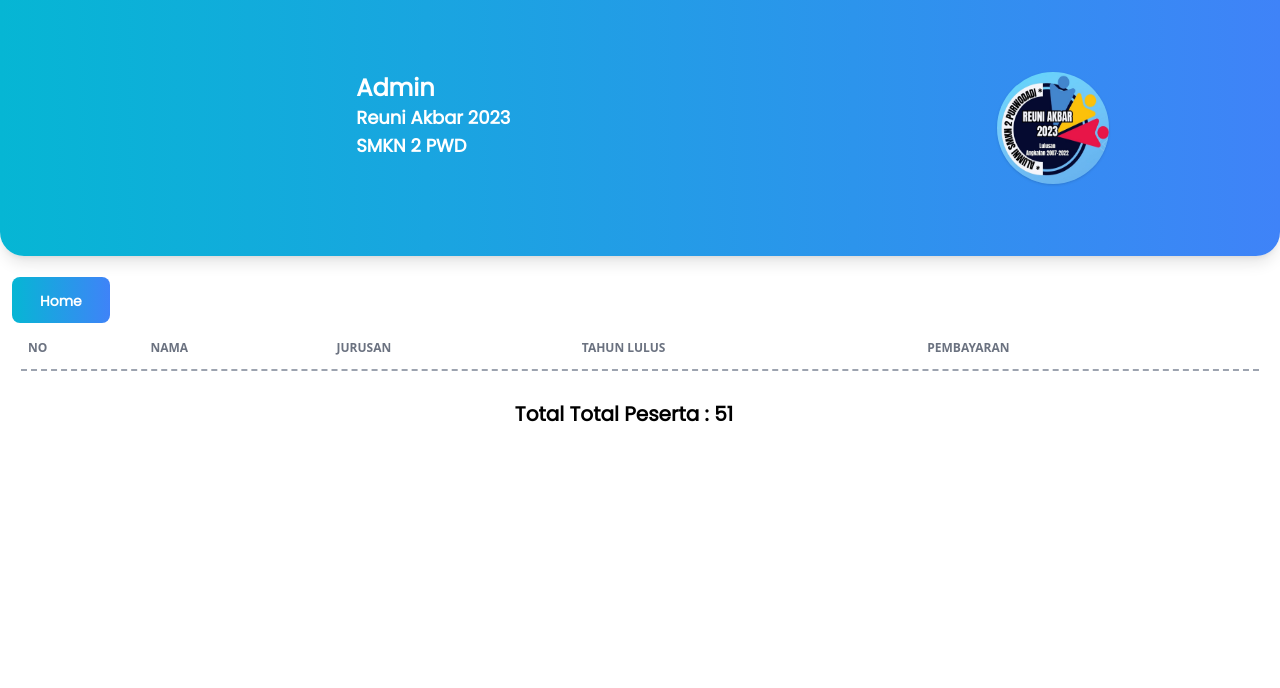
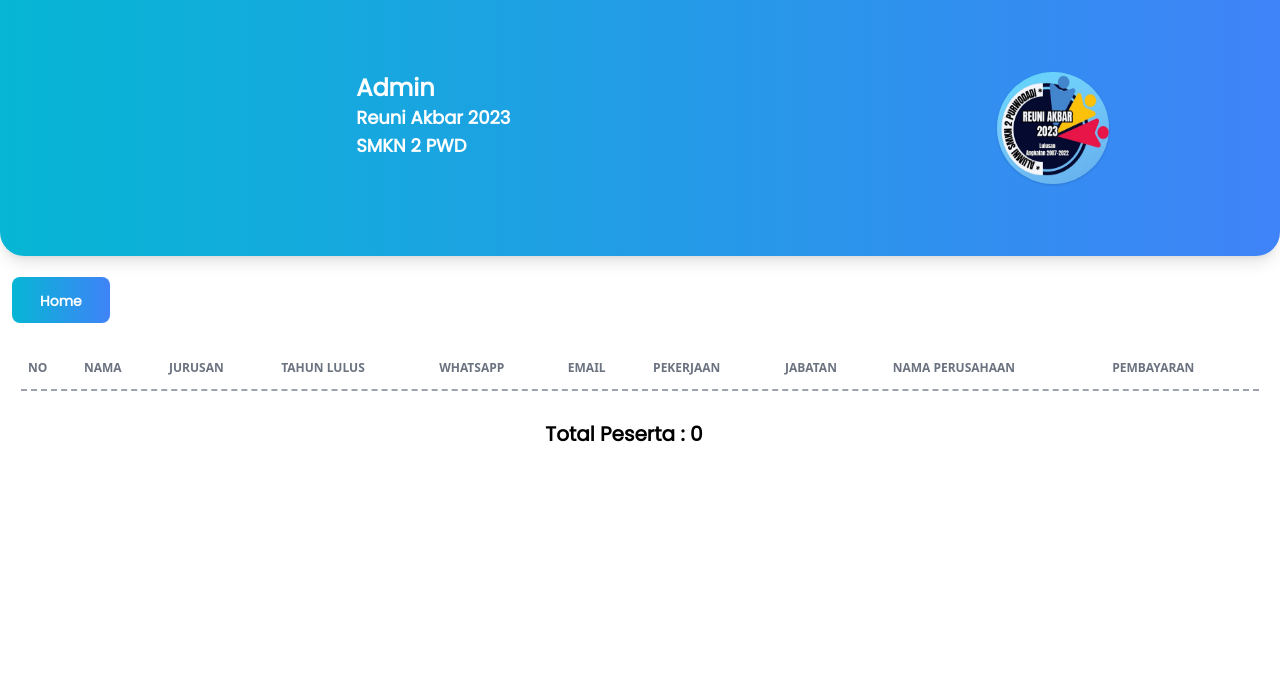
Before and after one commit to Rizalfaizin06/Reuni_SMKN2_PWD, a CodeIgniter app: page /database/index.php/dashboard/verifikasi/1 in a window 1280 px wide. Shown: the top 688 px of the page. Run offline with CodeIgniter, Linux system fonts and the light colour scheme; tables that the repository leaves empty or names only in its code hold one stand-in row (values such as "Sample post"); lists and menus that the app fills with data are empty; style sheets or scripts are compiled from the project's sources; some libraries are stand-ins or nearby versions.

Commit message:
sticky column name

```diff
--- a/application/views/verifikasi_pembayaran.php
+++ b/application/views/verifikasi_pembayaran.php
@@ -36,7 +36,7 @@
             </div>
         </div>
         <!-- <div class="p-5">
-            <h2 colspan="6"
+            <h2 colspan="10"
                 class="text-center text-2xl bg-gradient-to-r from-cyan-300 to-blue-400 font-bold rounded-lg text-white w-full m-5 p-3">
                 alumni
             </h2>
@@ -49,12 +49,12 @@
                 <span class="text-sm font-poppins font-bold text-white">Home</span>
             </a>
         </div>
-
-        <div class="w-full overflow-y-auto p-5 pt-0" id="allContent">
+        <div class="w-full p-5">
+            <div class="w-full overflow-y-auto pt-0" id="allContent">
                 <table class="w-full text-sm text-left text-gray-500 ">
                     <thead class="text-xs text-gray-500 uppercase w-full">
                         <tr>
-                        <th colspan="6" class="p-5">
+                            <th colspan="10" class="p-5">
                             </th>
                         </tr>
 
@@ -62,7 +62,7 @@
                             <th scope="col" class="px-2 py-3">
                                 No
                             </th>
-                        <th scope="col" class="px-2 py-3">
+                            <th scope="col" class="px-2 py-3 sticky left-0 bg-white">
                                 Nama
                             </th>
                             <th scope="col" class="px-2 py-3">
@@ -72,11 +72,26 @@
                                 Tahun Lulus
                             </th>
                             <th scope="col" class="px-2 py-3">
+                                Whatsapp
+                            </th>
+                            <th scope="col" class="px-2 py-3">
+                                Email
+                            </th>
+                            <th scope="col" class="px-2 py-3">
+                                Pekerjaan
+                            </th>
+                            <th scope="col" class="px-2 py-3">
+                                Jabatan
+                            </th>
+                            <th scope="col" class="px-2 py-3">
+                                Nama Perusahaan
+                            </th>
+                            <th scope="col" class="px-2 py-3">
                                 Pembayaran
                             </th>
                         </tr>
                         <tr>
-                        <th colspan="6">
+                            <th colspan="10">
                                 <div class="border-t-2 border-dashed border-gray-400 w-full"></div>
                             </th>
                         </tr>
@@ -88,24 +103,50 @@
                         foreach ($users->result() as $row):
                             ?>
                             <tr class="bg-white border-b dark:bg-gray-800 dark:border-gray-700">
-                            <th scope="row" class="px-2 py-4 font-medium text-gray-900 whitespace-nowrap dark:text-white">
+                                <th scope="row"
+                                    class="px-2 py-4 font-medium text-gray-900 whitespace-nowrap dark:text-white ">
                                     <?= $count; ?>
 
                                 </th>
-                            <th scope="row" class="px-2 py-4 font-medium text-gray-900 whitespace-nowrap dark:text-white">
+                                <th scope="row"
+                                    class="px-2 py-4 font-medium text-gray-900 whitespace-nowrap dark:text-white sticky left-0 bg-white">
                                     <?= $row->nama; ?>
                                 </th>
-                            <td scope="row" class="px-2 py-4 font-medium text-gray-900 whitespace-nowrap dark:text-white">
+                                <td scope="row"
+                                    class="px-2 py-4 font-medium text-gray-900 whitespace-nowrap dark:text-white">
                                     <?= $row->jurusan; ?>
                                 </td>
-                            <td scope="row" class="px-2 py-4 font-medium text-gray-900 whitespace-nowrap dark:text-white">
+                                <td scope="row"
+                                    class="px-2 py-4 font-medium text-gray-900 whitespace-nowrap dark:text-white">
                                     <?= $row->tahunLulus; ?>
                                 </td>
-                            <td scope="row" class="px-2 py-4 font-medium text-gray-900 whitespace-nowrap dark:text-white">
+                                <td scope="row"
+                                    class="px-2 py-4 font-medium text-gray-900 whitespace-nowrap dark:text-white">
+                                    <?= $row->telp; ?>
+                                </td>
+                                <td scope="row"
+                                    class="px-2 py-4 font-medium text-gray-900 whitespace-nowrap dark:text-white">
+                                    <?= $row->email; ?>
+                                </td>
+                                <td scope="row"
+                                    class="px-2 py-4 font-medium text-gray-900 whitespace-nowrap dark:text-white">
+                                    <?= $row->pekerjaan; ?>
+                                </td>
+                                <td scope="row"
+                                    class="px-2 py-4 font-medium text-gray-900 whitespace-nowrap dark:text-white">
+                                    <?= $row->jabatan; ?>
+                                </td>
+                                <td scope="row"
+                                    class="px-2 py-4 font-medium text-gray-900 whitespace-nowrap dark:text-white">
+                                    <?= $row->namaPerusahaan; ?>
+                                </td>
+                                <td scope="row"
+                                    class="px-2 py-4 font-medium text-gray-900 whitespace-nowrap dark:text-white">
 
                                     <form action="<?= base_url() ?>dashboard/update_confirmation" method="post">
                                         <div class="input-group mb-3">
-                                        <input type="hidden" name="id" value="<?= $row->idUser; ?>" class="form-control">
+                                            <input type="hidden" name="id" value="<?= $row->idUser; ?>"
+                                                class="form-control">
                                             <!-- <input type="submit" name="confirm" value="Konfirmasi" class="btn btn-primary">
                                         <input type="submit" name="reject" value="Tolak" class="btn btn-primary"> -->
                                             <?php if ($row->statusBayar == 0): ?>
@@ -142,10 +183,11 @@
                 </table>
 
             </div>
+        </div>
         <div class="h-fit w-full  grid grid-cols-1 gap-3 justify-items-center place-content-evenly align-items-center ">
 
-            <h2 class="text-xl font-poppins font-bold text-center mr-2 md:mr-8 mt-2">Total
-                Total Peserta : 51
+            <h2 class="text-xl font-poppins font-bold text-center mr-2 md:mr-8 mt-2">Total Peserta :
+                <?= $totalRow; ?>
             </h2>
 
 
```
Lines whose indentation alone changed are shown as unchanged.
